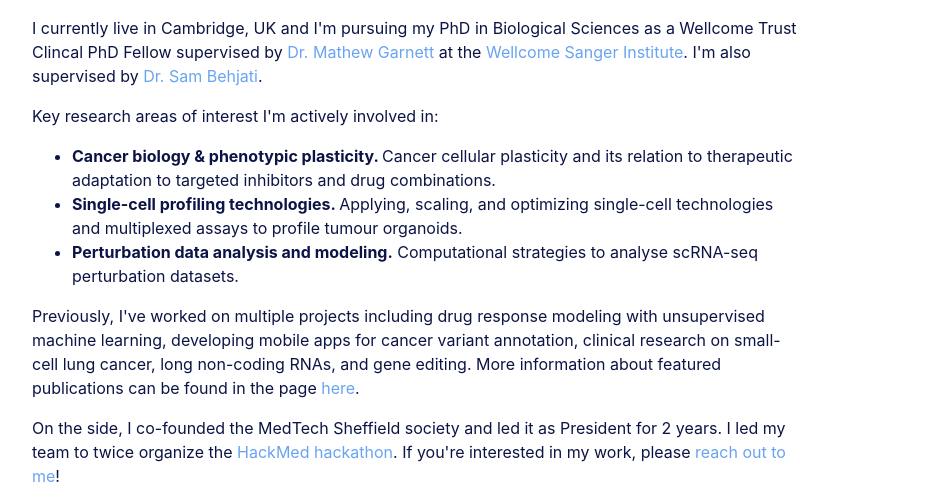
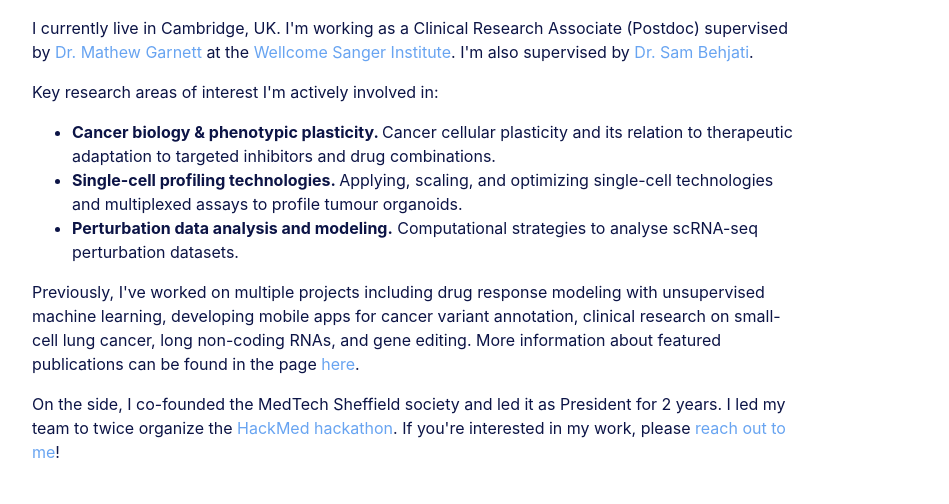
Before and after one commit to ttszen/ttszen.com, a plain HTML site: page index.html in a window 1280 px wide. Shown: the part 337-841 px from the top of the page, without its empty margins (224-1173 px from the left). After the commit the page ends 817 px from the top, so only its background shows below. Drawn offline with Linux system fonts and the light colour scheme.

Commit message:
Updated home page.

```diff
--- a/index.html
+++ b/index.html
@@ -44,7 +44,7 @@
     <div class="main-text">
         <h3>Hi, I'm Szen.</h3>
 
-        <p>I currently live in Cambridge, UK and I'm pursuing my PhD in Biological Sciences as a Wellcome Trust Clincal PhD Fellow supervised by
+        <p>I currently live in Cambridge, UK. I'm working as a Clinical Research Associate (Postdoc) supervised by
             <a href="https://www.sanger.ac.uk/group/garnett-group/" target="_blank">Dr. Mathew Garnett</a> at the <a href="http://sanger.ac.uk" target="_blank">Wellcome Sanger Institute</a>. I'm
             also supervised by <a href="https://www.sanger.ac.uk/person/behjati-sam/" target="_blank">Dr. Sam Behjati</a>.</p>
 
```
